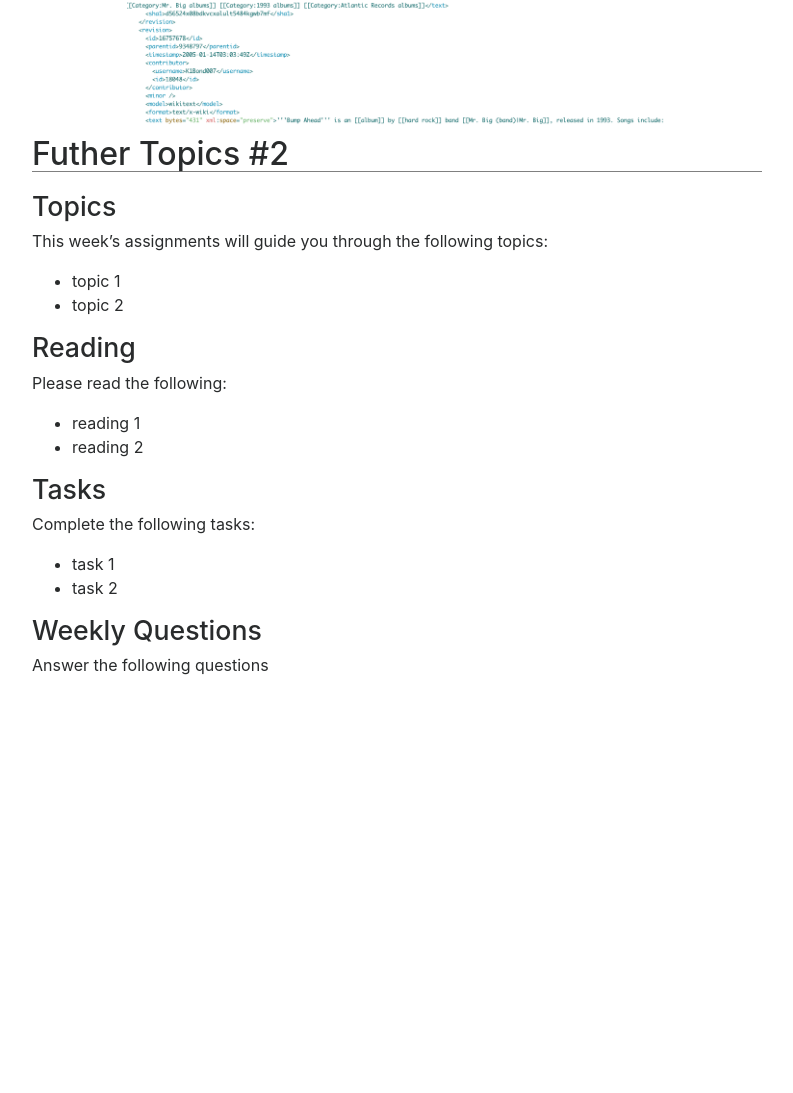
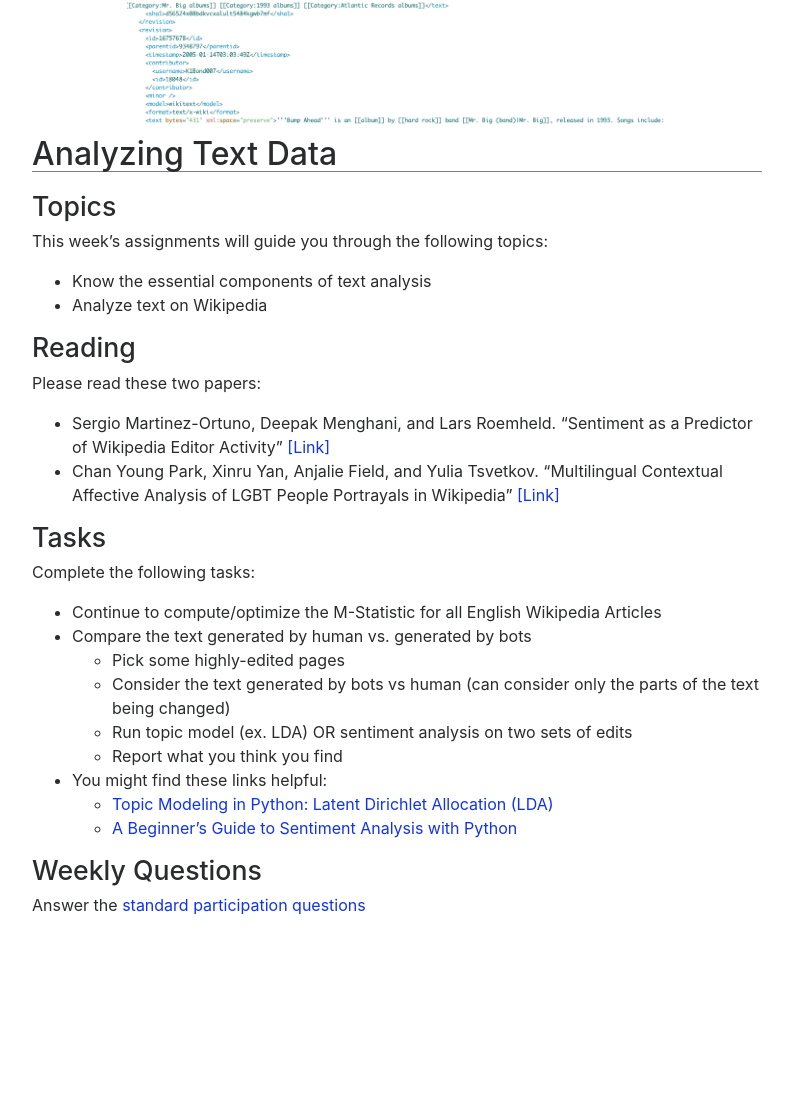
Before and after one commit to afraenkel/capstone-wiki-domain, a Jekyll site: the page built from weeks/08-Ext-2.md, in a window 1280 px wide. Shown: the whole page, without its empty margins (243-1036 px from the left). Built offline with Jekyll 4.4.1, drawn with Linux system fonts in a browser that asks for light colours; nearby versions of some CDN libraries; before the commit the page ends 900 px from its top, so only the background shows below that.

Commit message:
Update 08-Ext-2.md

```diff
--- a/weeks/08-Ext-2.md
+++ b/weeks/08-Ext-2.md
@@ -1,29 +1,41 @@
 ---
 layout: week
-title: Week 00
+title: Week 8
 doodle: /doodle.png
 ---
 
-# Futher Topics #2
+# Analyzing Text Data
 
 ## Topics
 
 This week's assignments will guide you through the following topics:
-* topic 1
-* topic 2
+* Know the essential components of text analysis
+* Analyze text on Wikipedia
 
 ## Reading
 
-Please read the following:
-* reading 1
-* reading 2
+Please read these two papers:
+* Sergio Martinez-Ortuno, Deepak Menghani, and Lars Roemheld.
+  "Sentiment as a Predictor of Wikipedia Editor Activity"
+  [[Link]](http://cs229.stanford.edu/proj2014/Sergio%20Martinez-Ortuno,%20Deepak%20Menghani,%20Lars%20Roemheld,%20Sentiment%20as%20a%20Predictor%20of%20Wikipedia%20Editor%20Activity.pdf)
+* Chan Young Park, Xinru Yan, Anjalie Field, and Yulia Tsvetkov.
+  "Multilingual Contextual Affective Analysis of LGBT People Portrayals in Wikipedia"
+  [[Link]](https://arxiv.org/abs/2006.08899)
 
 ## Tasks
 
 Complete the following tasks:
-* task 1
-* task 2
+* Continue to compute/optimize the M-Statistic for all English Wikipedia Articles
+* Compare the text generated by human vs. generated by bots
+   * Pick some highly-edited pages
+   * Consider the text generated by bots vs human (can consider only the parts of the text being changed)
+   * Run topic model (ex. LDA) OR sentiment analysis on two sets of edits
+   * Report what you think you find
+* You might find these links helpful:
+   * [Topic Modeling in Python: Latent Dirichlet Allocation (LDA)](https://towardsdatascience.com/end-to-end-topic-modeling-in-python-latent-dirichlet-allocation-lda-35ce4ed6b3e0)
+   * [A Beginner’s Guide to Sentiment Analysis with Python](https://towardsdatascience.com/a-beginners-guide-to-sentiment-analysis-in-python-95e354ea84f6)
 
 ## Weekly Questions
 
-Answer the following questions
+Answer the [standard participation
+questions](https://dsc-capstone.github.io/assignments/quarter-1-participation/)
```
